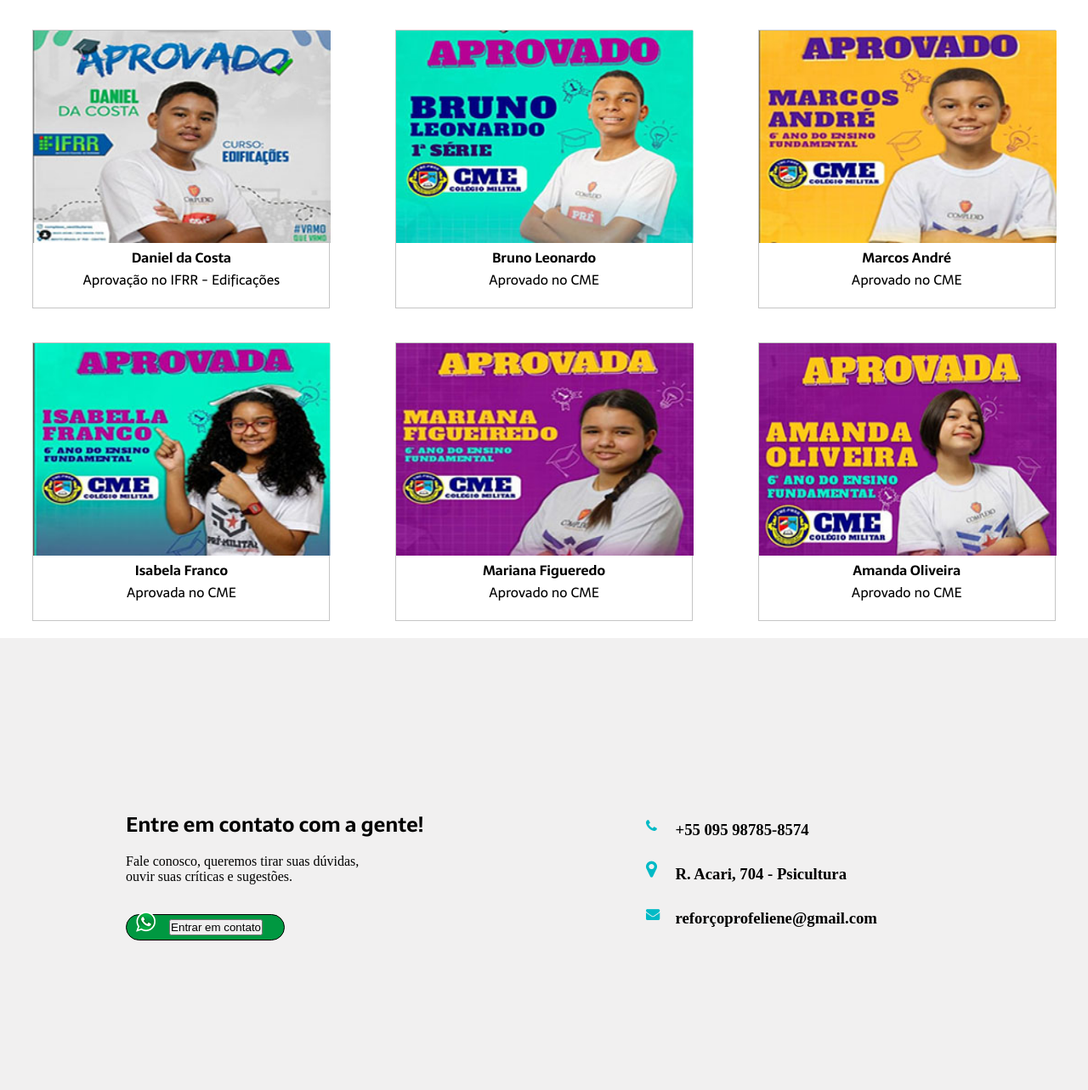
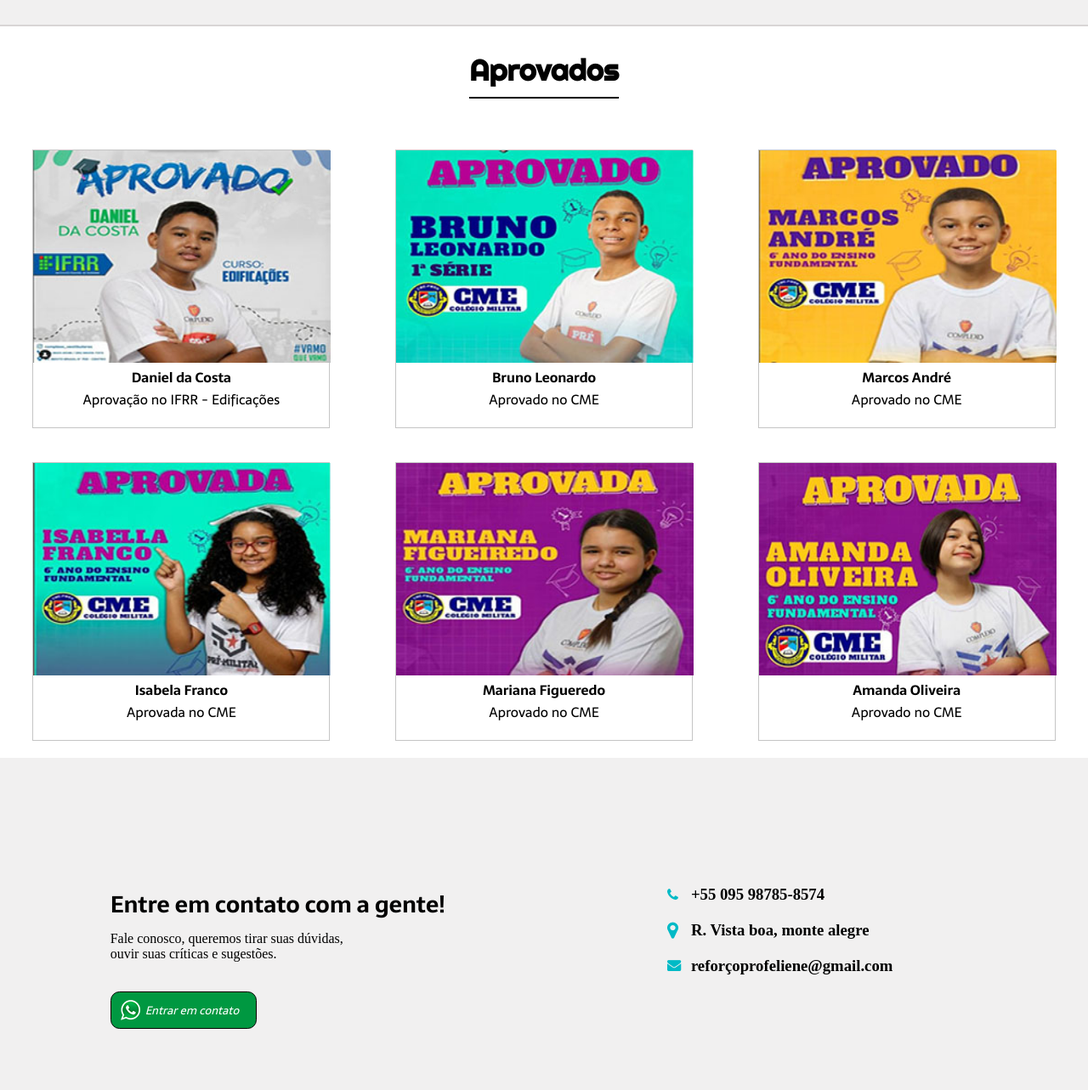
Before and after one commit to Jhonsonmarlon/Primeiro-Site-Reforco-Escolar-, a plain HTML site: page index.html in a window 1280 px wide. Shown: the part 1137-2420 px from the top of the page at 85% size. Drawn offline with nearby package versions, Linux system fonts and the light colour scheme.

Commit message:
Resolvendo detalhes visuais

```diff
--- a/css/style.css
+++ b/css/style.css
@@ -103,6 +103,7 @@ button.slick-next {
 
 .slick-initialized {
     overflow: hidden;
+    height: 449px;
 }
 
 .slick-dots li button {
@@ -138,8 +139,9 @@ li.slick-active button {
     flex-direction: row;
     align-items: center;
     justify-content: space-around;
-    padding: 40px 40px 48px 40px;
+    padding: 90px 40px 90px 40px;
     gap: 32px;
+    border-top: 2px solid #d8d5d5;
 }
 
 .main-2-imagem {
@@ -162,16 +164,27 @@ li.slick-active button {
 
 .main-3 {
     display: flex;
-    flex-wrap: wrap;
+    flex-direction: column;
 }
 
 .main-3-titulo {
-    font-family: 'Righteous', sand-serif;
-    height: 0;
-    position: absolute;
-    right: 43%;
-    font-size: x-large;
-    top: 1090px;
+    display: flex;
+    align-items: center;
+    justify-content: center;
+    padding-top: 30px;
+    font-family: 'Righteous';
+    font-size: 23px;
+    border-top: 2px solid #d8d5d5;
+}
+
+.main-3-titulo h2 {
+    border-bottom: 2px solid black;
+    padding-bottom: 10px;
+}
+
+.main-3-aprovados {
+    display: flex;
+    flex-wrap: wrap;
 }
 
 .main-3-item {
@@ -185,7 +198,7 @@ li.slick-active button {
 }
 
 #a, #b, #c {
-    margin-top: 100px;
+    margin-top: 60px;
 }
 
 #d, #e, #f {
@@ -205,7 +218,7 @@ li.slick-active button {
 
 .footer-1 {
     background-color: rgb(241, 240, 240);
-    padding: 200px 100px 200px 0;
+    padding: 150px 100px 200px 0;
     display: flex;
     flex-direction: row;
     justify-content: space-around;
@@ -214,65 +227,64 @@ li.slick-active button {
 .footer-1-texto-botao {
     display: flex;
     flex-direction: column;
-    gap: 15px;
+    gap: 35px;
 }
 
-.footer-1-texto-botao h2 {
+.footer-1-texto {
+    display: flex;
+    flex-direction: column;
+    gap: 10px;
+}
+
+.footer-1-texto-titulo {
     font-family: 'Sarala', sans-serif;
     color: black;
-    font size: 27px;
+    font-size: 27px;
 }
 
-.footer-1-texto-botao p {
+.footer-1-texto p {
     text-align: justify;
 }
 
-.footer-1-whats {
+.footer-1-botao button {
+    font-style: italic;
+    background-image: url(../img/whatsapp.png);
+    background-repeat: no-repeat;
+    background-position: 8%;
+    padding: 10px 20px 10px 40px;
+    font-family: 'Sarala';
+    color: white;
     background-color: #009841;
     border: 1px solid black;
-    border-radius: 4.5rem;
-    font-size: medium;
-    margin-top: 20px;
-    padding: 5px 0 5px 50px;
-    width: 187px;
-}
-
-.footer-1-whats-b button {
-    color: white;
-    font-family: 'Sarala';
-    font-size: 20px;
-    width: 60px;
-    background-color: transparent;
-}
-
-.footer-1-whats-icon {
-    top: 2210px;
-    position: absolute;
-    left: 160px;
+    border-radius: 10.5px;
 }
 
 .footer-1-ctts {
     display: flex;
     flex-direction: column;
-    justify-content: space-around;
+    align-items: flex-start;
+    gap: 20px;
 }
 
-.footer-1-ctts-icon-tel {
-    position: absolute;
-    top: 2102px;
-    left: 760px;
+.ctts-1 {
+    background-image: url(../img/icon-tel.png);
+    background-repeat: no-repeat;
+    background-position: 1%;
+    padding-left: 30px;
 }
 
-.footer-1-ctts-icon-end {
-    position: absolute;
-    top: 2150px;
-    left: 760px;
+.ctts-2 {
+    background-image: url(../img/icon-end.png);
+    background-repeat: no-repeat;
+    background-position: 1%;
+    padding-left: 30px;
 }
 
-.footer-1-ctts-icon-mail {
-    position: absolute;
-    top: 2207px;
-    left: 760px;
+.ctts-3 {
+    background-image: url(../img/icon-mail.png);
+    background-repeat: no-repeat;
+    background-position: 1%;
+    padding-left: 30px;
 }
 
 .footer-2 {
--- a/index.html
+++ b/index.html
@@ -69,6 +69,7 @@
             <div class="main-3-titulo">
                 <h2>Aprovados</h2>
             </div>
+            <div class="main-3-aprovados">
                 <div class="main-3-item" id="a">
                     <img class="main-3-item-img" src="./img/aprovado1.jpg">
                     <div class="main-3-item-text">
@@ -117,28 +118,27 @@
     <footer>
         <section class="footer-1">
             <div class="footer-1-texto-botao">
-                <h2>Entre em contato com a gente!</h2>
+                <div class="footer-1-texto">
+                    <p class="footer-1-texto-titulo"><strong> Entre em contato com a gente!</strong></p>
                     <p>Fale conosco, queremos
                         tirar suas dúvidas,<br> ouvir suas críticas e sugestões.
                     </p>
-                <div class="footer-1-whats">
-                    <img class="footer-1-whats-icon" src="./img/whatsapp.png" alt="icon-whats">
-                    <a href=""><button class="footer-1-whats-b"> Entrar em contato </button></a>
                 </div>
-
-                <!--ao lado esquerdo do botão está o icone do whatsapp, editavel no css-->
+                <div class="footer-1-link-whats">
+                    <div class="footer-1-botao">
+                        <a href="https://wa.link/6oy25u"><button class="footer-1-whats-botao">Entrar em
+                                contato</button></a>
+                    </div>
+                </div>
             </div>
             <div class="footer-1-ctts">
                 <div class="ctts-1">
-                    <img class="footer-1-ctts-icon-tel" src="./img/icon-tel.png" alt="icon-telefone">
                     <h3>+55 095 98785-8574</h3>
                 </div>
                 <div class="ctts-2">
-                    <img class="footer-1-ctts-icon-end" src="./img/icon-end.png" alt="icon-endereço">
-                    <h3>R. Acari, 704 - Psicultura</h3>
+                    <h3>R. Vista boa, monte alegre</h3>
                 </div>
                 <div class="ctts-3">
-                    <img class="footer-1-ctts-icon-mail" src="./img/icon-mail.png" alt="icon-mail">
                     <h3>reforçoprofeliene@gmail.com</h3>
                 </div>
             </div>
```
Lines whose indentation alone changed are shown as unchanged.
